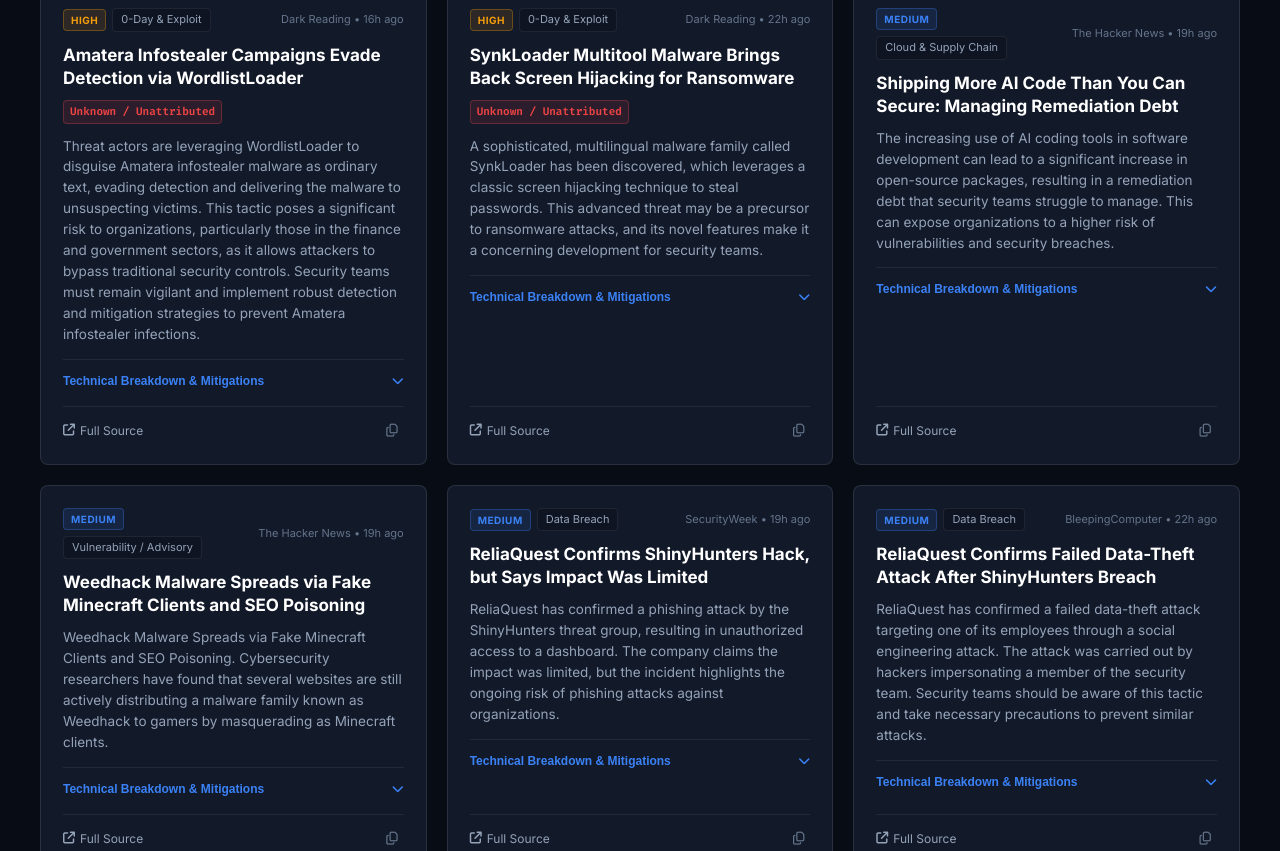
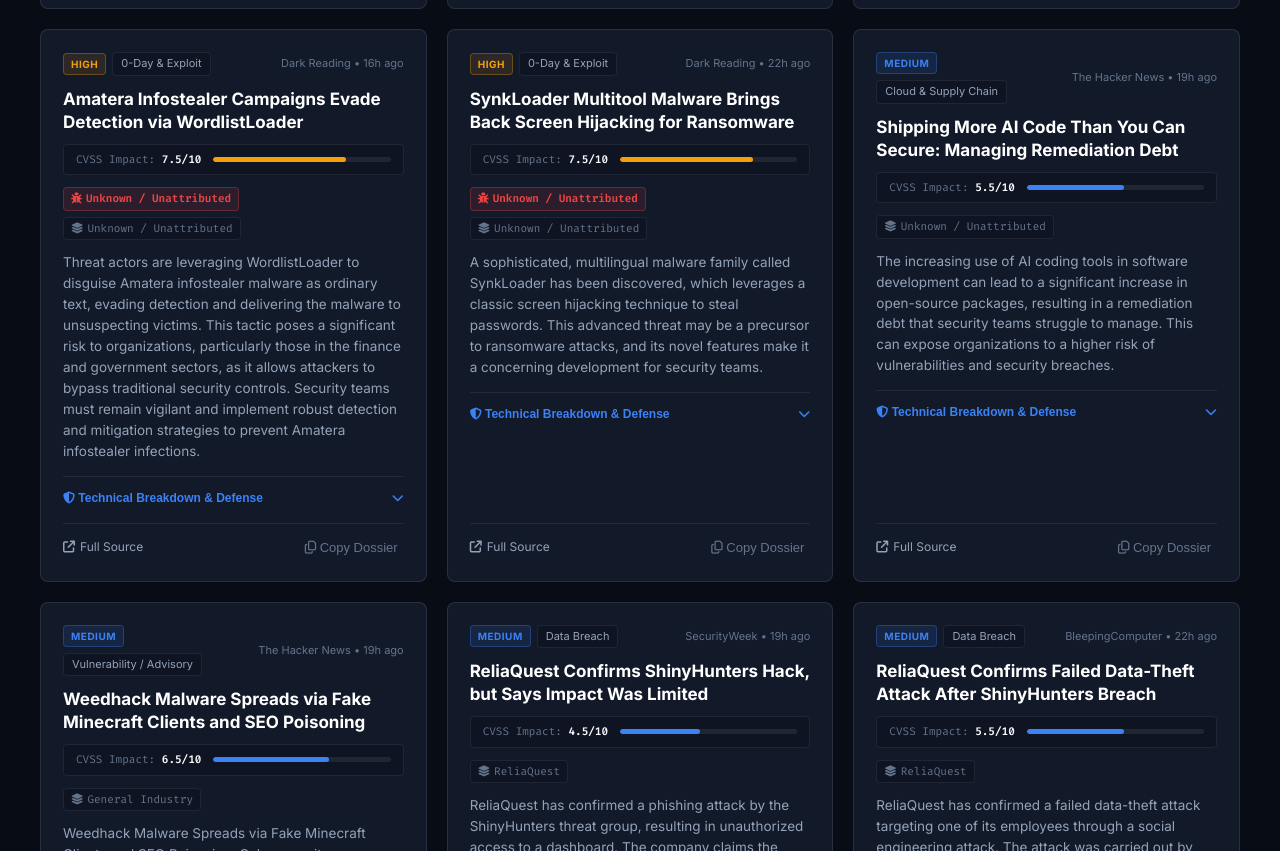
Before and after one commit to mukulgrover/ThreatByte, a plain HTML site: page frontend/index.html in a window 1280 px wide. Shown: the part 1411-2262 px from the top of the page. Drawn offline with Linux system fonts and the light colour scheme.

Commit message:
docs: polish README and enhance UI with CVSS meters & vendor tags

```diff
--- a/frontend/css/style.css
+++ b/frontend/css/style.css
@@ -697,6 +697,86 @@
   color: var(--accent-blue);
 }
 
+/* CVSS Bar Row */
+.article-cvss-bar-row {
+  display: flex;
+  align-items: center;
+  gap: 12px;
+  margin-bottom: 12px;
+  background: var(--bg-surface);
+  border: 1px solid var(--border-subtle);
+  padding: 6px 12px;
+  border-radius: var(--radius-sm);
+}
+
+.cvss-label {
+  font-size: 11px;
+  font-family: var(--font-mono);
+  color: var(--text-muted);
+  white-space: nowrap;
+}
+
+.cvss-label strong {
+  color: var(--text-primary);
+}
+
+.cvss-progress-track {
+  flex: 1;
+  height: 5px;
+  background: rgba(255, 255, 255, 0.08);
+  border-radius: 999px;
+  overflow: hidden;
+}
+
+.cvss-progress-fill {
+  height: 100%;
+  border-radius: 999px;
+  transition: width 0.4s ease;
+}
+
+.cvss-progress-fill.CRITICAL {
+  background: var(--accent-red);
+}
+
+.cvss-progress-fill.HIGH {
+  background: var(--accent-amber);
+}
+
+.cvss-progress-fill.MEDIUM {
+  background: var(--accent-blue);
+}
+
+.cvss-progress-fill.LOW {
+  background: var(--accent-emerald);
+}
+
+/* CVE & Vendor Row */
+.cve-vendor-row {
+  display: flex;
+  flex-wrap: wrap;
+  gap: 6px;
+  margin-bottom: 12px;
+}
+
+.vendor-tag {
+  font-size: 11px;
+  font-family: var(--font-mono);
+  color: var(--text-muted);
+  background: var(--bg-surface);
+  border: 1px solid var(--border-subtle);
+  padding: 2px 7px;
+  border-radius: var(--radius-sm);
+  display: inline-flex;
+  align-items: center;
+  gap: 4px;
+}
+
+.actor-highlight {
+  color: var(--accent-amber);
+  font-family: var(--font-mono);
+  font-weight: 600;
+}
+
 /* CVE Chips */
 .cve-wrap {
   display: flex;
@@ -712,10 +792,13 @@
   background: var(--accent-red-dim);
   color: var(--accent-red);
   border: 1px solid var(--accent-red-border);
-  padding: 2px 6px;
+  padding: 2px 7px;
   border-radius: var(--radius-sm);
   cursor: pointer;
-  transition: background var(--transition);
+  display: inline-flex;
+  align-items: center;
+  gap: 4px;
+  transition: all var(--transition);
 }
 
 .cve-badge:hover {
--- a/frontend/js/app.js
+++ b/frontend/js/app.js
@@ -247,8 +247,17 @@
 
   elements.cardsGrid.innerHTML = state.filteredArticles.map((art, idx) => {
     const sev = art.severity || 'MEDIUM';
+    const score = art.severity_score || (sev === 'CRITICAL' ? 9.5 : sev === 'HIGH' ? 8.2 : 6.0);
+    const scorePercent = Math.min(100, Math.round((score / 10) * 100));
+
     const cvesHtml = (art.cve_ids || []).map(cve => `
-      <span class="cve-badge" onclick="filterByCve('${escapeHtml(cve)}')">${escapeHtml(cve)}</span>
+      <span class="cve-badge" onclick="filterByCve('${escapeHtml(cve)}')">
+        <i class="fa-solid fa-bug"></i> ${escapeHtml(cve)}
+      </span>
+    `).join('');
+
+    const vendorsHtml = (art.affected_vendors || []).map(v => `
+      <span class="vendor-tag"><i class="fa-solid fa-layer-group"></i> ${escapeHtml(v)}</span>
     `).join('');
 
     const mitigationsHtml = (art.actionable_mitigations || []).map(m => `
@@ -266,7 +275,7 @@
               <span class="tag-category">${escapeHtml(art.threat_category || 'Security')}</span>
             </div>
             <div class="meta-source-time">
-              <span>${escapeHtml(art.source || 'CTI')}</span> &bull; <span>${timeAgo}</span>
+              <span>${escapeHtml(art.source || 'CTI Feed')}</span> &bull; <span>${timeAgo}</span>
             </div>
           </div>
 
@@ -274,7 +283,19 @@
             ${escapeHtml(art.title)}
           </h3>
 
-          ${cvesHtml ? `<div class="cve-wrap">${cvesHtml}</div>` : ''}
+          <div class="article-cvss-bar-row">
+            <div class="cvss-label">CVSS Impact: <strong>${score}/10</strong></div>
+            <div class="cvss-progress-track">
+              <div class="cvss-progress-fill ${sev}" style="width: ${scorePercent}%;"></div>
+            </div>
+          </div>
+
+          ${cvesHtml || vendorsHtml ? `
+            <div class="cve-vendor-row">
+              ${cvesHtml}
+              ${vendorsHtml}
+            </div>
+          ` : ''}
 
           <p class="article-summary">
             ${escapeHtml(art.executive_summary || '')}
@@ -282,12 +303,16 @@
 
           <div class="article-accordion">
             <button class="accordion-btn" onclick="toggleAccordion(this)">
-              <span>Technical Breakdown & Mitigations</span>
+              <span><i class="fa-solid fa-shield-halved"></i> Technical Breakdown & Defense</span>
               <i class="fa-solid fa-chevron-down"></i>
             </button>
             <div class="accordion-body">
-              <p><strong>Attack Vector:</strong> ${escapeHtml(art.technical_breakdown || 'Telemetry developing.')}</p>
-              ${mitigationsHtml ? `<ul class="mitigation-checklist">${mitigationsHtml}</ul>` : ''}
+              <p><strong>Root Cause & Vector:</strong> ${escapeHtml(art.technical_breakdown || 'Telemetry developing.')}</p>
+              ${art.threat_actor && art.threat_actor !== 'Unknown' ? `<p style="margin-top: 6px;"><strong>Attributed Actor:</strong> <span class="actor-highlight">${escapeHtml(art.threat_actor)}</span></p>` : ''}
+              ${mitigationsHtml ? `
+                <div style="margin-top: 8px; font-weight: 600; color: var(--accent-emerald);">Actionable Defense:</div>
+                <ul class="mitigation-checklist">${mitigationsHtml}</ul>
+              ` : ''}
             </div>
           </div>
         </div>
@@ -296,8 +321,8 @@
           <a href="${escapeHtml(art.url || '#')}" target="_blank" rel="noopener noreferrer" class="source-link-btn">
             <i class="fa-solid fa-arrow-up-right-from-square"></i> Full Source
           </a>
-          <button class="card-copy-btn" onclick="copyCardDossier(${idx})" title="Copy Dossier">
-            <i class="fa-regular fa-copy"></i>
+          <button class="card-copy-btn" onclick="copyCardDossier(${idx})" title="Copy Dossier to Clipboard">
+            <i class="fa-regular fa-copy"></i> Copy Dossier
           </button>
         </div>
       </article>
```
Also changed, not shown: 1 other file.
